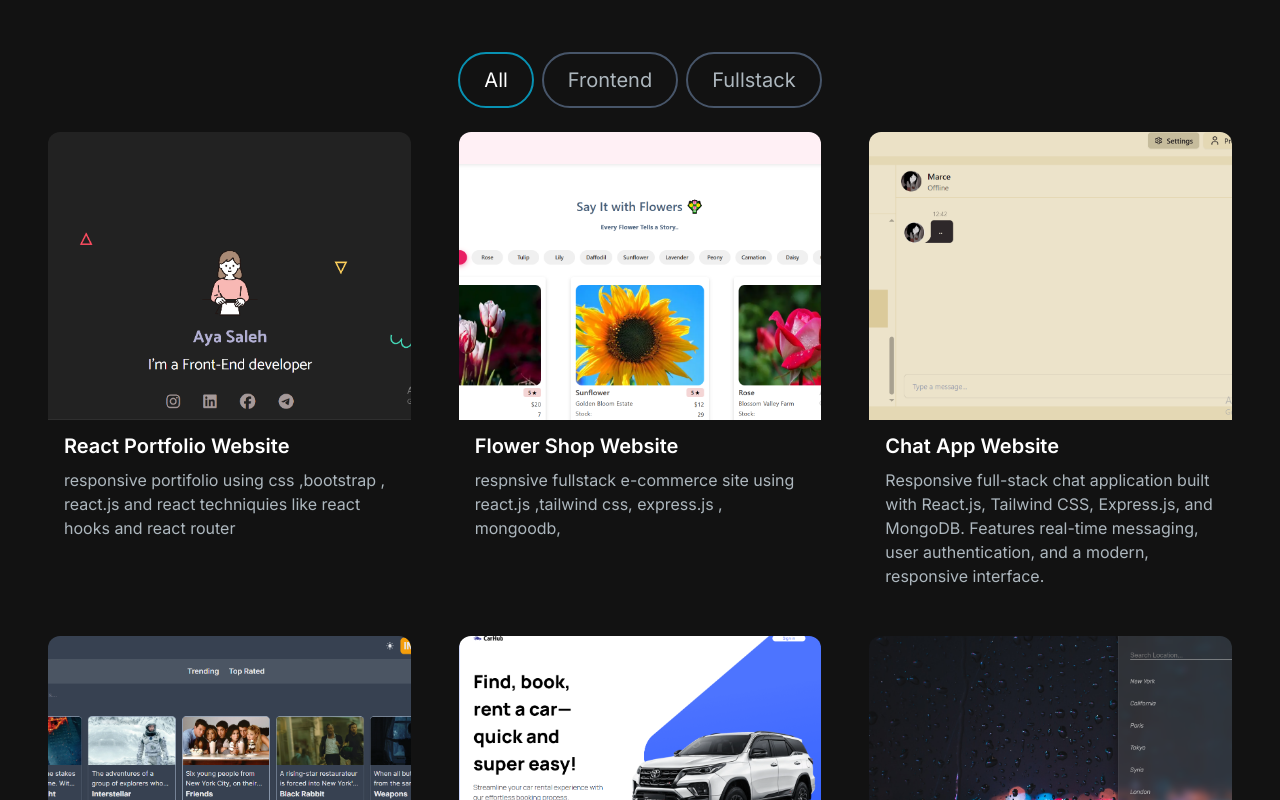
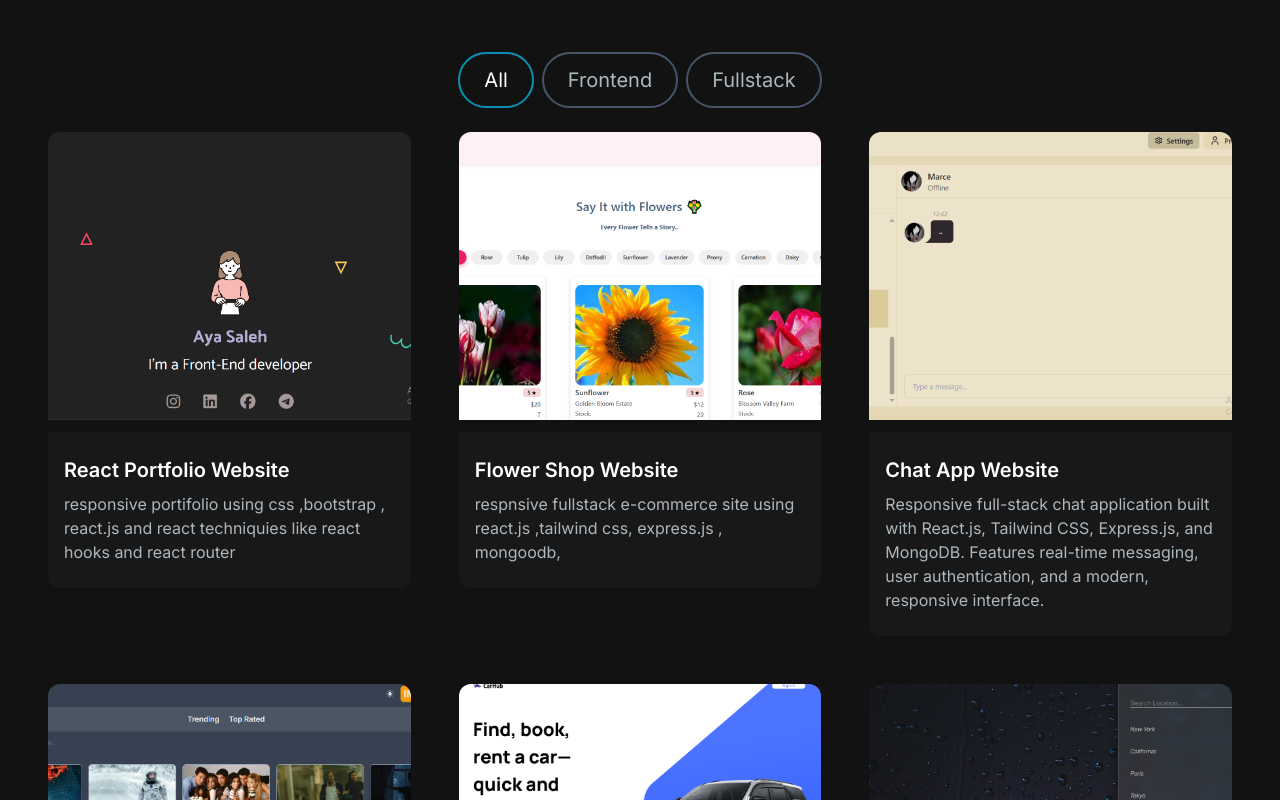
Before and after one commit to ayaSaleh717/portfolio, a Next.js app: page / in a window 1280 px wide. Shown: the part 1400-2200 px from the top of the page. Built offline with nearby package versions, Linux system fonts and the light colour scheme.

Commit message:
first commit

```diff
--- a/src/app/components/ProjectCard.jsx
+++ b/src/app/components/ProjectCard.jsx
@@ -1,34 +1,33 @@
-import React from "react";
+import Image from "next/image";
+import Link from "next/link";
 import { CodeBracketIcon, EyeIcon } from "@heroicons/react/24/outline";
-import Link from "next/link";
 
 const ProjectCard = ({ imgUrl, title, description, gitUrl, previewUrl }) => {
   return (
     <div>
-     <div
-  className="h-52 md:h-72 rounded-t-xl relative group"
-  style={{
-    backgroundImage: `url(${imgUrl})`,
-    backgroundSize: "cover",
-    backgroundPosition: "center"
-  }}
->
-        <div className="overlay items-center justify-center absolute top-0 left-0 w-full h-full bg-[#181818] bg-opacity-0 hidden group-hover:flex group-hover:bg-opacity-80 transition-all duration-500 ">
-          <Link
-            href={gitUrl}
-            className="h-14 w-14 mr-2 border-2 relative rounded-full border-[#ADB7BE] hover:border-white group/link"
-          >
-            <CodeBracketIcon className="h-10 w-10 text-[#ADB7BE] absolute top-1/2 left-1/2 transform -translate-x-1/2 -translate-y-1/2  cursor-pointer group-hover/link:text-white" />
+      <div className="h-52 md:h-72 rounded-t-xl relative group overflow-hidden">
+        {/* next/image with fill + object-cover */}
+        <Image
+          src={imgUrl}                 // e.g. "/images/projects/p6.png"
+          alt={title}
+          fill
+          sizes="(max-width: 768px) 100vw, 33vw"
+          className="object-cover"
+          priority={false}
+        />
+
+        <div className="overlay items-center justify-center absolute top-0 left-0 w-full h-full bg-[#181818] bg-opacity-0 hidden group-hover:flex group-hover:bg-opacity-80 transition-all duration-500">
+          <Link href={gitUrl} target="_blank" rel="noopener noreferrer" className="h-14 w-14 mr-2 border-2 relative rounded-full border-[#ADB7BE] hover:border-white">
+            <CodeBracketIcon className="h-10 w-10 text-[#ADB7BE] absolute top-1/2 left-1/2 transform -translate-x-1/2 -translate-y-1/2 cursor-pointer hover:text-white" />
           </Link>
-          <Link
-            href={previewUrl}
-            className="h-14 w-14 border-2 relative rounded-full border-[#ADB7BE] hover:border-white group/link"
-          >
-            <EyeIcon className="h-10 w-10 text-[#ADB7BE] absolute top-1/2 left-1/2 transform -translate-x-1/2 -translate-y-1/2  cursor-pointer group-hover/link:text-white" />
+
+          <Link href={previewUrl} target="_blank" rel="noopener noreferrer" className="h-14 w-14 border-2 relative rounded-full border-[#ADB7BE] hover:border-white">
+            <EyeIcon className="h-10 w-10 text-[#ADB7BE] absolute top-1/2 left-1/2 transform -translate-x-1/2 -translate-y-1/2 cursor-pointer hover:text-white" />
           </Link>
         </div>
       </div>
-      <div className="text-white rounded-b-xl mt-3 bg-[#181818]py-6 px-4">
+
+      <div className="text-white rounded-b-xl mt-3 bg-[#181818] py-6 px-4">
         <h5 className="text-xl font-semibold mb-2">{title}</h5>
         <p className="text-[#ADB7BE]">{description}</p>
       </div>
```
